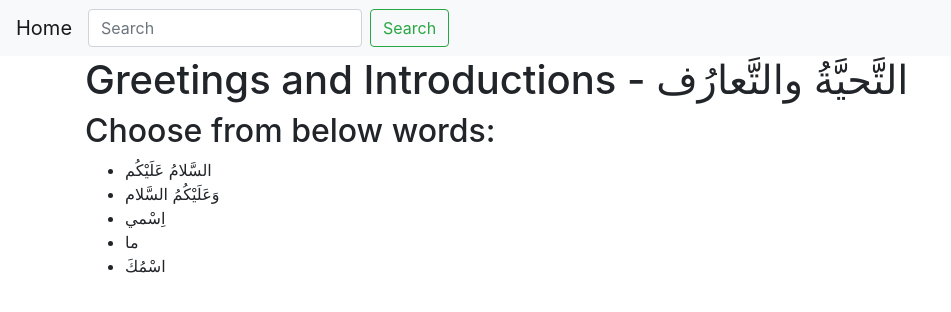
After one commit to junaidali/flashcards, a Django app: page /flashcards/1/ in a window 1280 px wide. The commit adds this page. Shown: the top 312 px of the page, without its empty margins (0-951 px from the left). Run offline with Django 3.2, Linux system fonts and the light colour scheme; data comes from the database, SQL or seed files in the repository; some libraries are stand-ins or nearby versions.

Commit message:
added category view to list all words.

```diff
--- a/webapp/flashcards/urls.py
+++ b/webapp/flashcards/urls.py
@@ -2,5 +2,6 @@ from django.urls import path
 from . import views
 
 urlpatterns = [
-    path('', views.index, name='index')
+    path('', views.index, name='index'),
+    path('<int:category_id>/', views.detail, name='detail')
 ]
--- a/webapp/flashcards/views.py
+++ b/webapp/flashcards/views.py
@@ -1,4 +1,4 @@
-from django.shortcuts import render
+from django.shortcuts import render, get_object_or_404
 from django.http import HttpResponse
 from .models import Category, Word
 
@@ -7,3 +7,10 @@ def index(request):
     categories = Category.objects.all()
     context = {'categories': categories}
     return render(request, 'flashcards/index.html.j2', context)
+
+# Return all questions for category
+def detail(request, category_id):
+    category = get_object_or_404(Category, pk=category_id)
+    words = Word.objects.filter(categories=category)
+    context = {'category': category, 'words': words}
+    return render(request, 'flashcards/words.html.j2', context)
--- a/webapp/templates/jinja2/flashcards/index.html.j2
+++ b/webapp/templates/jinja2/flashcards/index.html.j2
@@ -7,7 +7,7 @@
     <h2>Choose from below categories:</h2>
     <ul>
         {% for c in categories %}
-        <li>{{c.name_primary}} - {{c.name_secondary}}</li>
+        <li><a href="{{ url('detail', args=[c.id]) }}">{{c.name_primary}} - {{c.name_secondary}}</a></li>
         {% endfor %}
     </ul>
 
--- /dev/null
+++ b/webapp/templates/jinja2/flashcards/words.html.j2
@@ -0,0 +1,18 @@
+{% extends "flashcards/includes/header.html.j2" %}
+
+{% block body %}
+
+<h1>{{ category.name_primary }} - {{ category.name_secondary }}</h1>
+
+{% if words %}
+    <h2>Choose from below words:</h2>
+    <ul>
+        {% for w in words %}
+        <li>{{w.word_secondary}}</li>
+        {% endfor %}
+    </ul>
+{% else %}
+    <h2>No words available in current category!</h2>
+{% endif %}
+
+{% endblock %}
```
